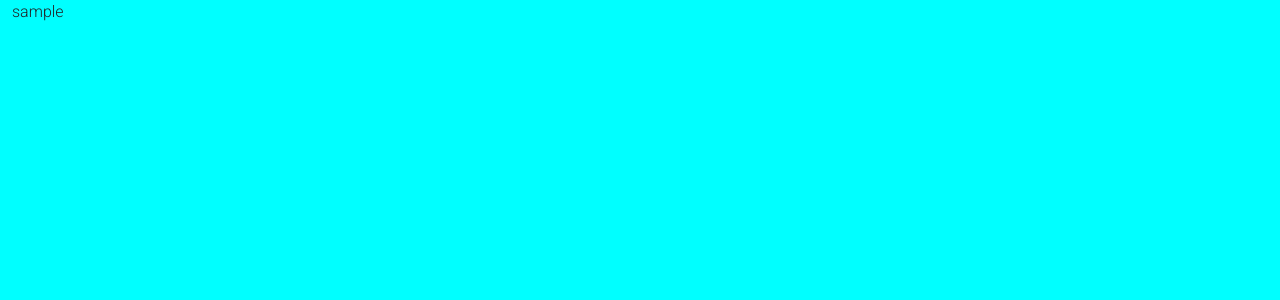
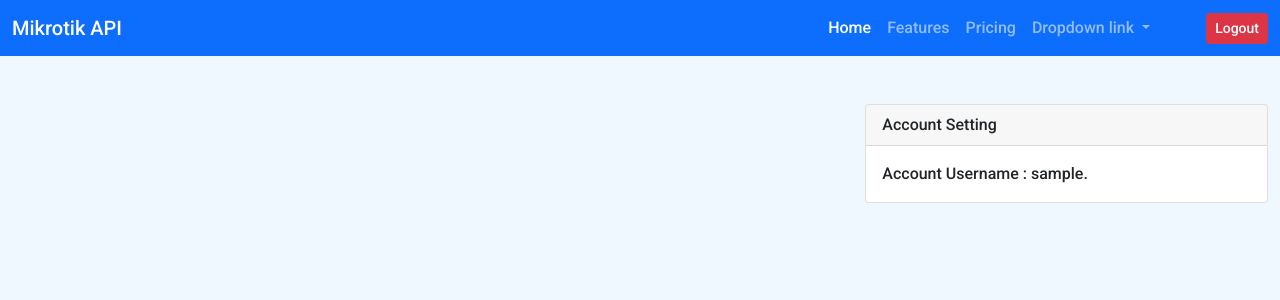
Before and after one commit to mutzy/mikrotik-API, a Flask app: page / in a window 1280 px wide. Before the commit the part shown is almost empty. Shown: the top 300 px of the page. Run offline with Flask 2, Linux system fonts and the light colour scheme; the visitor is signed in with stand-in values (Sample User, id 1).

Commit message:
Added session

```diff
--- a/app.py
+++ b/app.py
@@ -3,6 +3,7 @@
 import sys, posix, time, binascii, socket, select, ssl
 import hashlib
 from flask import Flask, render_template, redirect, url_for, request, session
+from flask_session import Session
 from datetime import date
 import ssl
 from librouteros import connect
@@ -13,7 +14,9 @@ app = Flask(__name__)
 app.env = "Development"
 app.debug = "True"
 app.config['SECRET_KEY'] = '0af158fc013329a0492cc929d3fbee02'
-
+app.config["SESSION_PERMANENT"] = False
+app.config["SESSION_TYPE"] = "filesystem"
+Session(app)
 
 # creating the date object of today's date
 todays_date = date.today()
@@ -21,14 +24,21 @@ todays_date = date.today()
 
 @app.route('/')
 def index():
-    if 'username' in session:
+    if session.get('username'):
         return render_template('index.html',username = session["username"])
     return redirect(url_for('login'))
 
 @app.route("/login",methods=['POST','GET'])
 def login():
     date = todays_date.year
-    if request.method == 'POST':
+    if request.method == 'POST' and len(request.form['username']) > 0:
+        # user = User.query.get(form.email.data)
+        # if user:
+        #     if bcrypt.check_password_hash(user.password, form.password.data):
+        #         user.authenticated = True
+        #         db.session.add(user)
+        #         db.session.commit()
+        #         login_user(user, remember=True)
         session['username'] = request.form['username']
         #api = connect(username='admin', password='', host='127.0.0.1')
         #ip_info = api(cmd="/ip/address/print")
--- a/templates/base.html
+++ b/templates/base.html
@@ -11,14 +11,46 @@
     <!-- Roboto Google Font -->
     <link rel="preconnect" href="https://fonts.googleapis.com">
     <link rel="preconnect" href="https://fonts.gstatic.com" crossorigin>
-    <link href="https://fonts.googleapis.com/css2?family=Roboto:wght@300&display=swap" rel="stylesheet">
+    <link href="https://fonts.googleapis.com/css2?family=Roboto:wght@500&display=swap" rel="stylesheet">
 
     <title> {% block title %}{% endblock %} | Mikrotik API</title>
     {% endblock %}
   </head>
   <body>
-    {% if not session['username'] %}
-
+    {% if session['username'] %}
+    <nav class="navbar  navbar-expand-lg navbar-dark bg-primary">
+      <!-- Navbar content -->
+      <div class="container-fluid">
+        <a class="navbar-brand" href="#">Mikrotik API</a>
+        <button class="navbar-toggler" type="button" data-bs-toggle="collapse" data-bs-target="#navbarNavDropdown" aria-controls="navbarNavDropdown" aria-expanded="false" aria-label="Toggle navigation">
+          <span class="navbar-toggler-icon"></span>
+        </button>
+        <div class="collapse navbar-collapse" id="navbarNavDropdown">
+          <ul class="navbar-nav ms-auto">
+            <li class="nav-item">
+              <a class="nav-link active" aria-current="page" href="#">Home</a>
+            </li>
+            <li class="nav-item">
+              <a class="nav-link" href="#">Features</a>
+            </li>
+            <li class="nav-item">
+              <a class="nav-link" href="#">Pricing</a>
+            </li>
+            <li class="nav-item dropdown">
+              <a class="nav-link dropdown-toggle" href="#" id="navbarDropdownMenuLink" role="button" data-bs-toggle="dropdown" aria-expanded="false">
+                Dropdown link
+              </a>
+              <ul class="dropdown-menu" aria-labelledby="navbarDropdownMenuLink">
+                <li><a class="dropdown-item" href="#">Action</a></li>
+                <li><a class="dropdown-item" href="#">Another action</a></li>
+                <li><a class="dropdown-item" href="#">Something else here</a></li>
+              </ul>
+            </li>
+          </ul>
+          <a type="button" href="/logout" class="btn btn-danger btn-sm ms-sm-5">Logout</a>
+        </div>
+      </div>
+    </nav>
     {% else %}
 
     {% endif %}
--- a/templates/index.html
+++ b/templates/index.html
@@ -1,18 +1,27 @@
 {% extends "base.html" %}
 
-{% block title %} Login {% endblock %}
+{% block title %} Dashboard {% endblock %}
 {% block head %}
   {{ super()}}
 
   <style>
     body{
-      background-color:cyan;
+      background-color:aliceblue;
       font-family: 'Roboto', sans-serif;
     }
   </style>
 {% endblock %}
 {% block content %}
 <div class="container-fluid">
-    {{ username }}
+   <div class="row mt-5">
+       <div class="col-12 col-sm-4 offset-sm-8">
+        <div class="card">
+            <div class="card-header">Account Setting</div>
+            <div class="card-body">
+              <p class="card-text">Account Username : {{ username}}.</p>
+            </div>
+          </div>
+       </div>
+   </div>
 </div>
 {% endblock %}
--- a/templates/login.html
+++ b/templates/login.html
@@ -6,7 +6,7 @@
 
   <style>
     body{
-      background-color:cyan;
+      background-color:aliceblue;
       font-family: 'Roboto', sans-serif;
     }
   </style>
```
Also changed, not shown: 2 other files.
